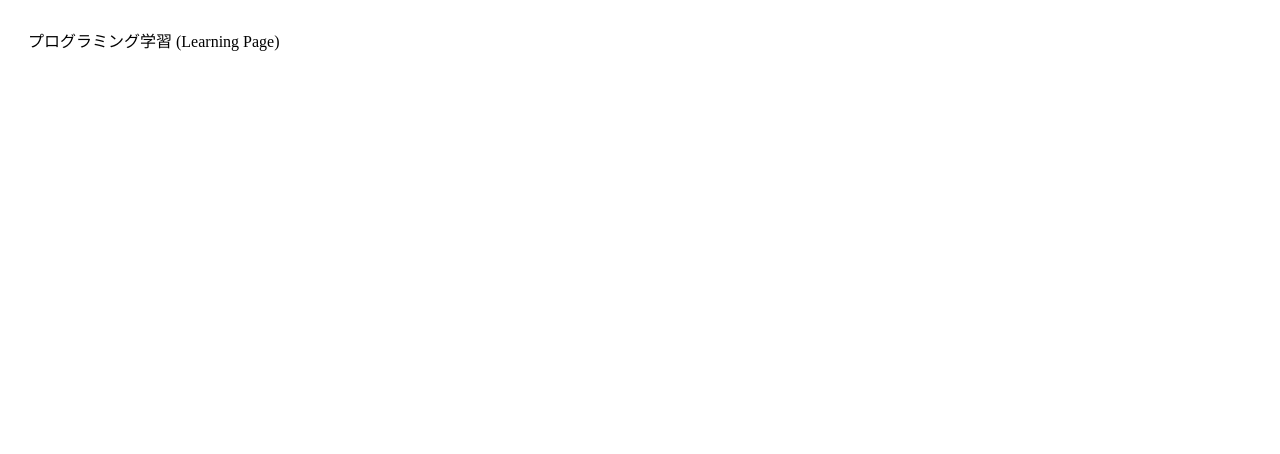
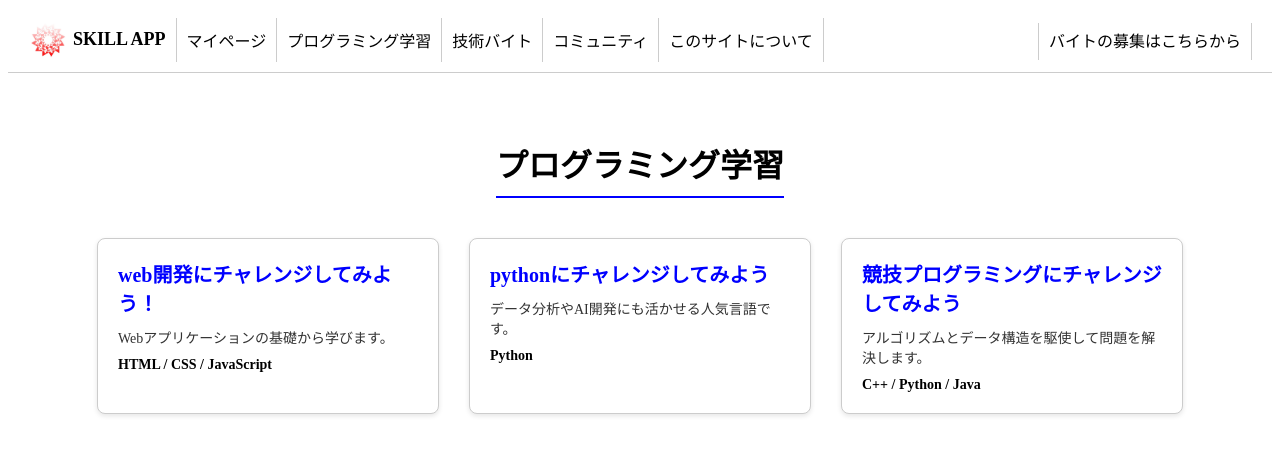
Before and after one commit to ga-mi-keke/skill-app-frontend, a React (Create React App) app: page /learning in a window 1280 px wide. Shown: the top 454 px of the page. Built offline with nearby package versions, Linux system fonts and the light colour scheme.

Commit message:
学習サイト仮作成

```diff
--- a/src/App.js
+++ b/src/App.js
@@ -11,6 +11,7 @@ import Jobs from './pages/Jobs';
 import Apply from './pages/Apply';
 import About from './pages/About';
 import MyPage from './pages/MyPage';
+import Learning from './pages/Learning';
 //ページ遷移の処理を書いてる関数
 function App() {
   return (
@@ -25,8 +26,8 @@ function App() {
         <Route path="/apply" element={<Apply />} />
         <Route path="/about" element={<About />} />
         <Route path="/profile" element={<MyPage />} />
+        <Route path="/learning" element={<Learning />} />
         {/*まだ遷移先が作られてないから適当に中身を作ってる*/}
-        <Route path="/learning" element={<div style={{ padding: '20px' }}>プログラミング学習 (Learning Page)</div>} />
         <Route path="/community" element={<div style={{ padding: '20px' }}>コミュニティ (Community Page)</div>} />
       </Routes>
     </Router>
--- /dev/null
+++ b/src/pages/Learning.js
@@ -0,0 +1,112 @@
+// src/pages/Learning.js
+import React from 'react';
+import Header from '../components/Header';
+
+function Learning() {
+  return (
+    <div>
+        <Header />
+    <div style={{ padding: '40px', maxWidth: '1200px', margin: '0 auto', textAlign: 'center' }}>
+      {/* 見出し */}
+      <h2
+        style={{
+          fontSize: '32px',
+          borderBottom: '2px solid blue',
+          display: 'inline-block',
+          paddingBottom: '10px',
+          marginBottom: '40px'
+        }}
+      >
+        プログラミング学習
+      </h2>
+
+      {/* カード（ボタン）を配置するコンテナ */}
+      <div
+        style={{
+          display: 'flex',
+          justifyContent: 'center',
+          flexWrap: 'wrap',
+          gap: '30px'
+        }}
+      >
+        {/* 1つ目のカード：web開発 */}
+        <div
+          style={{
+            width: '300px',
+            border: '1px solid #ccc',
+            borderRadius: '8px',
+            padding: '20px',
+            boxShadow: '0 2px 5px rgba(0,0,0,0.1)',
+            cursor: 'pointer',
+            textAlign: 'left',
+            backgroundColor: 'white'
+          }}
+          onClick={() => alert('Web開発コースへ進みます')}
+        >
+          <h3 style={{ margin: '0 0 10px', fontSize: '20px', color: 'blue' }}>
+            web開発にチャレンジしてみよう！
+          </h3>
+          <p style={{ margin: '0 0 10px', fontSize: '14px', color: '#333' }}>
+            Webアプリケーションの基礎から学びます。
+          </p>
+          <p style={{ margin: 0, fontSize: '14px', fontWeight: 'bold' }}>
+            HTML / CSS / JavaScript
+          </p>
+        </div>
+
+        {/* 2つ目のカード：python */}
+        <div
+          style={{
+            width: '300px',
+            border: '1px solid #ccc',
+            borderRadius: '8px',
+            padding: '20px',
+            boxShadow: '0 2px 5px rgba(0,0,0,0.1)',
+            cursor: 'pointer',
+            textAlign: 'left',
+            backgroundColor: 'white'
+          }}
+          onClick={() => alert('Pythonコースへ進みます')}
+        >
+          <h3 style={{ margin: '0 0 10px', fontSize: '20px', color: 'blue' }}>
+            pythonにチャレンジしてみよう
+          </h3>
+          <p style={{ margin: '0 0 10px', fontSize: '14px', color: '#333' }}>
+            データ分析やAI開発にも活かせる人気言語です。
+          </p>
+          <p style={{ margin: 0, fontSize: '14px', fontWeight: 'bold' }}>
+            Python
+          </p>
+        </div>
+
+        {/* 3つ目のカード：競技プログラミング */}
+        <div
+          style={{
+            width: '300px',
+            border: '1px solid #ccc',
+            borderRadius: '8px',
+            padding: '20px',
+            boxShadow: '0 2px 5px rgba(0,0,0,0.1)',
+            cursor: 'pointer',
+            textAlign: 'left',
+            backgroundColor: 'white'
+          }}
+          onClick={() => alert('競技プログラミングコースへ進みます')}
+        >
+          <h3 style={{ margin: '0 0 10px', fontSize: '20px', color: 'blue' }}>
+            競技プログラミングにチャレンジしてみよう
+          </h3>
+          <p style={{ margin: '0 0 10px', fontSize: '14px', color: '#333' }}>
+            アルゴリズムとデータ構造を駆使して問題を解決します。
+          </p>
+          <p style={{ margin: 0, fontSize: '14px', fontWeight: 'bold' }}>
+            C++ / Python / Java
+          </p>
+        </div>
+      </div>
+    </div>
+    </div>
+  );
+}
+
+export default Learning;
```
Also changed, not shown: public/logo.png.
